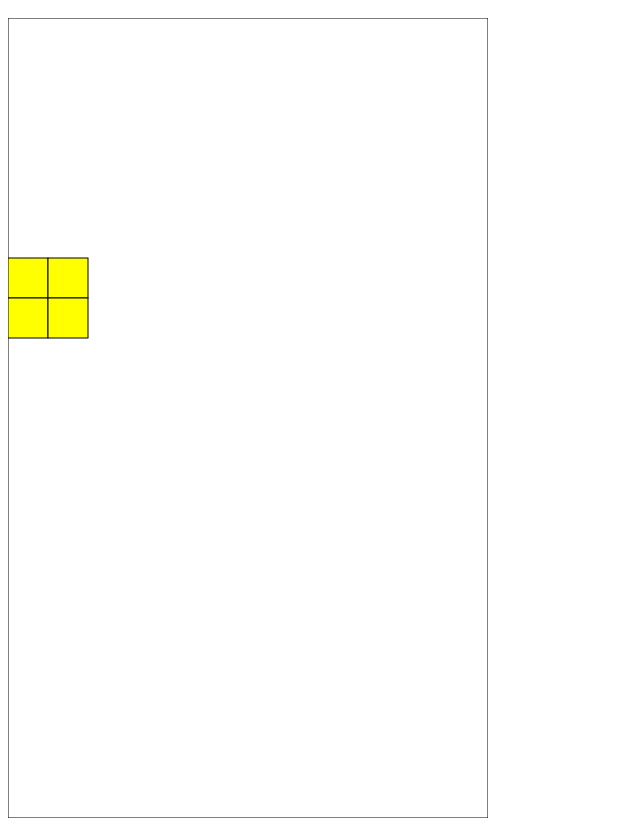
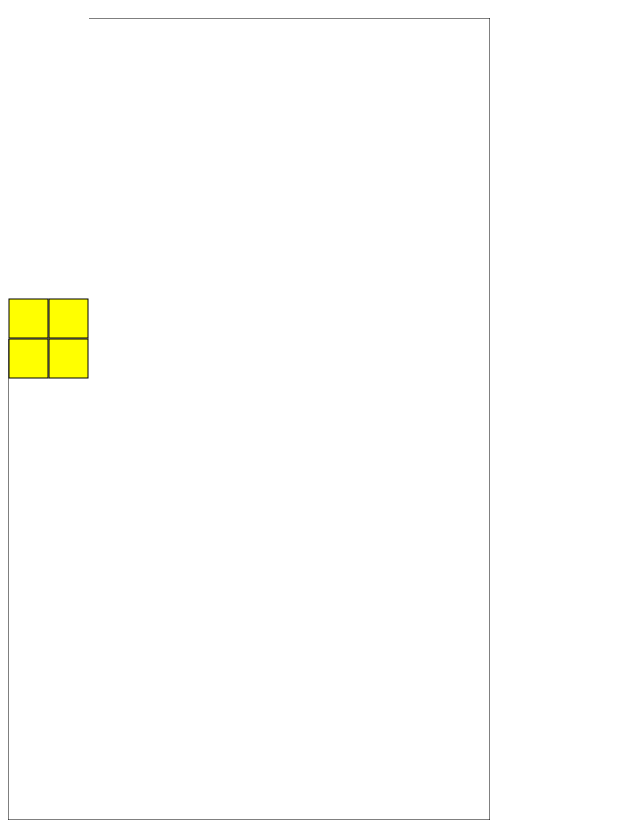
Before and after one commit to lceames/Tetris, a website built with webpack: page index.html in a window 1280 px wide. Shown: the part 48-876 px from the top of the page, without its empty margins (0-640 px from the left). Built offline with nearby package versions, Linux system fonts and the light colour scheme.

Commit message:
fix clearing blocks bug add more block types

```diff
--- a/index.html
+++ b/index.html
@@ -10,6 +10,6 @@
     <h1>Tetris</h1>
 
     <figure class="tetris-game"></figure>
-    <canvas id="board" width="480" height="800"></canvas>
+    <canvas id="board" width="482" height="802"></canvas>
   </body>
 </html>
--- a/js/blocks/block.js
+++ b/js/blocks/block.js
@@ -1,7 +1,7 @@
 const block = (ctx, x, y, color, size) => {
-  x = x * 40;
-  y = y * 40;
-  size = 40;
+  x = (x * 40) + 1;
+  y = (y * 40) + 1;
+  size = 39;
   ctx.fillStyle = color;
   ctx.strokeStyle = 'black';
   ctx.fillRect(x, y, size, size);
--- /dev/null
+++ b/js/blocks/clear_block.js
@@ -0,0 +1,9 @@
+const clearBlock = (ctx, x, y, color, cover, size) => {
+  x = (x * 40) - 1;
+  y = (y * 40) - 1;
+  size = 40;
+  ctx.fillStyle = 'white';
+  ctx.fillRect(x, y, size + 2, size + 2);
+};
+
+export default clearBlock;
--- a/js/board.js
+++ b/js/board.js
@@ -1,16 +1,31 @@
 import block from './blocks/block';
+import clearBlock from './blocks/clear_block';
 
 class Board {
-  constructor(pieceName) {
+  constructor(pieceName, ctx) {
     this.grid = this.blankGrid();
+    this.ctx = ctx;
     this.fallingPieceColor = PIECE_COLORS[pieceName];
     this.setFallingPiece(pieceName);
     this.pieceFallen = this.pieceFallen.bind(this);
   }
 
-  moveFallingPiece() {
+  moveFallingPiece(dir) {
+    let self = this;
+    this.fallingPiece.forEach( pos => {
+      self.ctx.clearRect((pos[0] * 40), (pos[1] * 40), 41, 41);
+    });
+
     this.fallingPiece = this.fallingPiece.map((pos) => {
-      return [pos[0], pos[1] + 1];
+      if (dir === "down") {
+        return [pos[0], pos[1] + 1];
+      }
+      else if (dir === "right") {
+        return [pos[0] + 1, pos[1]];
+      }
+      else if (dir === "left") {
+        return [pos[0] - 1, pos[1]];
+      }
     });
   }
 
@@ -40,27 +55,37 @@ class Board {
   }
 
   setFallingPiece(pieceName) {
-    let positions;
+    this.fallingPieceColor = PIECE_COLORS[pieceName];
     if (pieceName === "square") {
-      positions = [[0,0],[0,1],[1,0],[1,1]];
+      this.setSquare.apply(this);
     }
-    this.fallingPiece = positions;
+    else if (pieceName === "line") {
+      this.setLine.apply(this);
+    }
+    else if (pieceName === "t") {
+      this.setT.apply(this);
+    }
+  }
+
+  setSquare() {
+    this.fallingPiece = [[0,0],[0,1],[1,0],[1,1]];
+  }
+
+  setLine() {
+    this.fallingPiece = [[5,0],[5,1],[5,2],[5,3]];
+  }
+
+  setT() {
+    this.fallingPiece = [[4,1],[5,1],[6,1],[5,0]];
+  }
+
+  setS() {
+    this.fallingPiece = [[4,1], [5,1], [5,0], [6,0]];
   }
 
   render() {
-    let canvas = document.getElementById('board');
-    let ctx = canvas.getContext('2d');
-    ctx.fillStyle = "white";
-    ctx.fillRect(0, 0, 480, 800);
-    ctx.strokeRect(0,0, 480, 800);
-
     this.fallingPiece.forEach( (pos) => {
-      block(ctx, pos[0], pos[1], this.fallingPieceColor);
-    });
-
-    this.grid.forEach( (row, rowIdx, grid) => {
-      row.forEach( (pos, colIdx, row) => {
-      });
+      block(this.ctx, pos[0], pos[1], this.fallingPieceColor, false);
     });
   }
 
@@ -68,6 +93,9 @@ class Board {
 
 const PIECE_COLORS = {
   "square": "yellow",
+  "line": "cyan",
+  "t": "purple",
+  "s": "green"
 };
 
 Board.EMPTY_SQUARE = 0;
--- a/js/game.js
+++ b/js/game.js
@@ -2,18 +2,33 @@ class Game {
   constructor(board) {
     this.board = board;
     setInterval(this.updateBoard.bind(this), 1000)
+    $(document).keydown( this.handleKeydown.bind(this));
+    board.render();
+  }
+
+  handleKeydown(e) {
+    if (e.keyCode === 37) {
+      this.board.moveFallingPiece("left");
+    }
+    else if (e.keyCode === 39) {
+      this.board.moveFallingPiece("right");
+    }
+    else if (e.keyCode == "40") {
+      this.board.moveFallingPiece('down');
+    }
+    this.board.render();
   }
 
   updateBoard() {
-    this.board.render();
     if (this.board.pieceFallen()) {
       this.board.updateGrid();
       let index = Math.floor(Math.random()*7);
-      this.board.setFallingPiece("square");
+      this.board.setFallingPiece("s");
     }
     else {
-      this.board.moveFallingPiece();
+      this.board.moveFallingPiece("down");
     }
+    this.board.render();
   }
 }
 
--- a/js/main.js
+++ b/js/main.js
@@ -2,6 +2,11 @@ import Game from './game';
 import Board from './board';
 
 $( () => {
-  let board = new Board("square");
+  let canvas = document.getElementById('board');
+  let ctx = canvas.getContext('2d');
+  ctx.fillStyle = "white";
+  ctx.fillRect(0, 0, 480, 800);
+  ctx.strokeRect(0,0, 482, 802);
+  let board = new Board("square", ctx);
   let game = new Game(board);
 });
```
